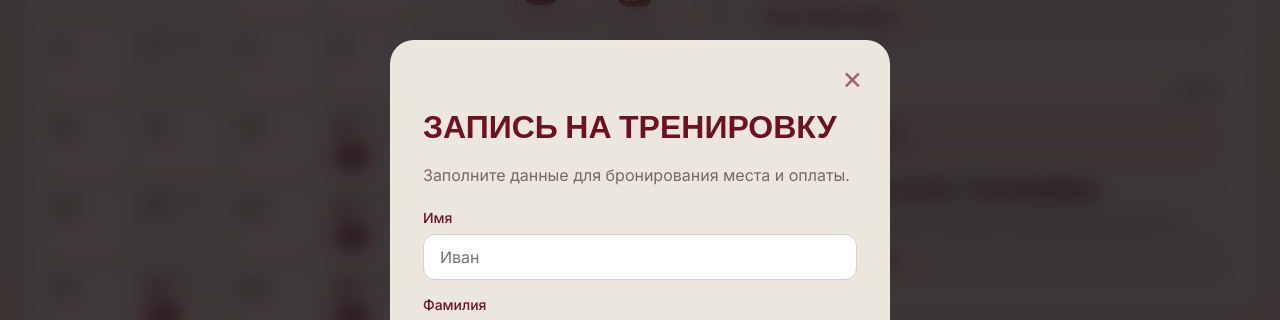
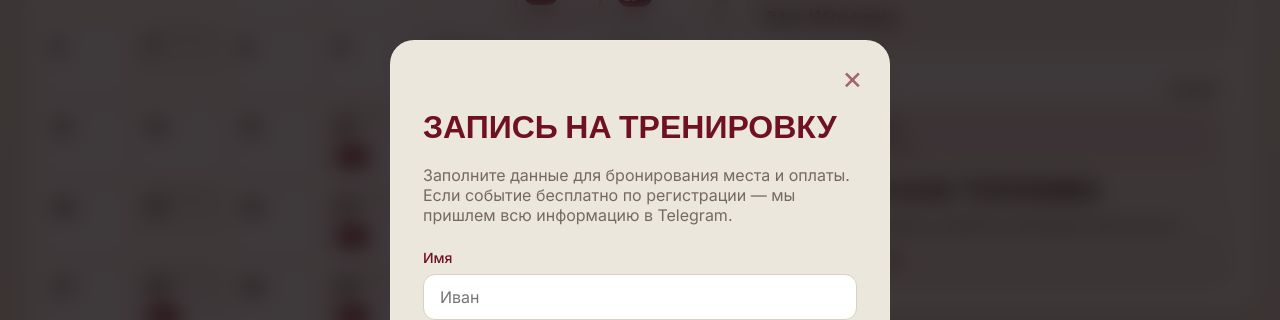
Before and after one commit to RRK-MSK/RRK, a Next.js app in the folder frontend/: page / in a window 1280 px wide. Both pictures are taken after a click on the button "ЗАПИСАТЬСЯ". Shown: the part 3303-3623 px from the top of the page. Built offline with nearby package versions, Linux system fonts and the light colour scheme; no server answers; the database is empty.

Commit message:
feat: show inline success message for free events registration

```diff
--- a/frontend/src/components/site/booking-modal.tsx
+++ b/frontend/src/components/site/booking-modal.tsx
@@ -20,12 +20,14 @@ export function BookingModal({ events, isOpen, onClose }: BookingModalProps) {
   });
 
   const [isSubmitting, setIsSubmitting] = useState(false);
+  const [successMessage, setSuccessMessage] = useState("");
 
   if (!isOpen) return null;
 
   const handleSubmit = async (e: React.FormEvent) => {
     e.preventDefault();
     setIsSubmitting(true);
+    setSuccessMessage("");
 
     try {
       const response = await fetch('/api/book', {
@@ -35,8 +37,10 @@ export function BookingModal({ events, isOpen, onClose }: BookingModalProps) {
       });
 
       const result = await response.json();
-      if (result.paymentUrl) {
+      if (result.paymentUrl && result.paymentUrl !== "https://t.me/rrclubadmin") {
         window.location.href = result.paymentUrl;
+      } else if (result.paymentUrl === "https://t.me/rrclubadmin" || formData.price?.toLowerCase().includes("бесплатно") || formData.price?.toLowerCase().includes("регистрация")) {
+        setSuccessMessage("Спасибо за регистрацию, всю информацию отправим в тг");
       }
     } catch (err) {
       console.error(err);
@@ -50,10 +54,18 @@ export function BookingModal({ events, isOpen, onClose }: BookingModalProps) {
     <div className="booking-modal-overlay">
       <div className="booking-modal">
         <button type="button" className="booking-modal-close" onClick={onClose}>&times;</button>
-        <h2>Запись на тренировку</h2>
-        <p>Заполните данные для бронирования места и оплаты.</p>
 
-        <form onSubmit={handleSubmit} className="booking-form">
+        {successMessage ? (
+          <div className="booking-success-message" style={{ textAlign: "center", padding: "40px 20px" }}>
+            <h2>Успешно!</h2>
+            <p style={{ marginTop: "16px", fontSize: "18px", color: "var(--muted)" }}>{successMessage}</p>
+          </div>
+        ) : (
+          <>
+            <h2>Запись на тренировку</h2>
+            <p>Заполните данные для бронирования места и оплаты. Если событие бесплатно по регистрации — мы пришлем всю информацию в Telegram.</p>
+
+            <form onSubmit={handleSubmit} className="booking-form">
           <div className="booking-field">
             <label>Имя</label>
             <input
@@ -127,6 +139,8 @@ export function BookingModal({ events, isOpen, onClose }: BookingModalProps) {
             {isSubmitting ? "Обработка..." : (formData.price?.toLowerCase().includes("бесплатно") || formData.price?.toLowerCase().includes("регистрация") ? "Зарегистрироваться" : "Оплатить")}
           </button>
         </form>
+          </>
+        )}
       </div>
     </div>
   );
```
